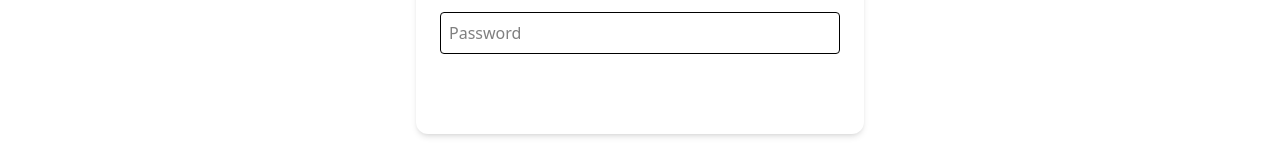
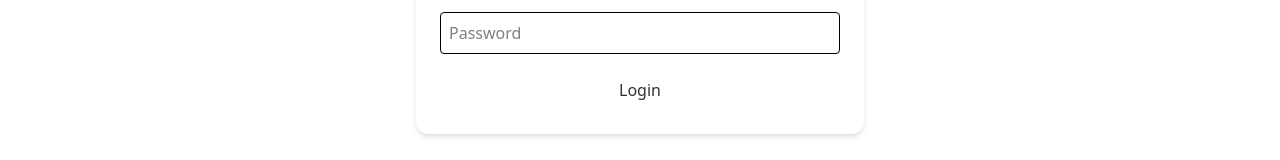
Before and after one commit to Ymffuture/Future_YMF, a React (Vite) app: page /sign-in in a window 1280 px wide. Shown: the part 454-614 px from the top of the page. Built offline with nearby package versions, Linux system fonts and the light colour scheme.

Commit message:
Update SignIn.jsx

```diff
--- a/src/pages/SignIn.jsx
+++ b/src/pages/SignIn.jsx
@@ -24,7 +24,7 @@ const Login = () => {
 
   return (
     <div className="min-h-screen flex justify-center items-center bg-background p-4">
-      <form onSubmit={handleSubmit} className="w-full max-w-md bg-white p-6 rounded-xl shadow-md">
+      <form onSubmit={handleSubmit} className="w-full max-w-md bg-[#fff] p-6 rounded-xl shadow-md">
         <h2 className="text-xl font-bold mb-4 text-primary">Login</h2>
         {error && <p className="text-red-500 text-sm mb-2">{error}</p>}
         <input
@@ -45,7 +45,7 @@ const Login = () => {
           required
           className="w-full p-2 mb-4 border rounded"
         />
-        <button type="submit" className="w-full bg-primary text-white py-2 rounded hover:bg-blue-700">
+        <button type="submit" className="w-full  text-[#333] py-2 rounded hover:bg-blue-700">
           Login
         </button>
       </form>
```
